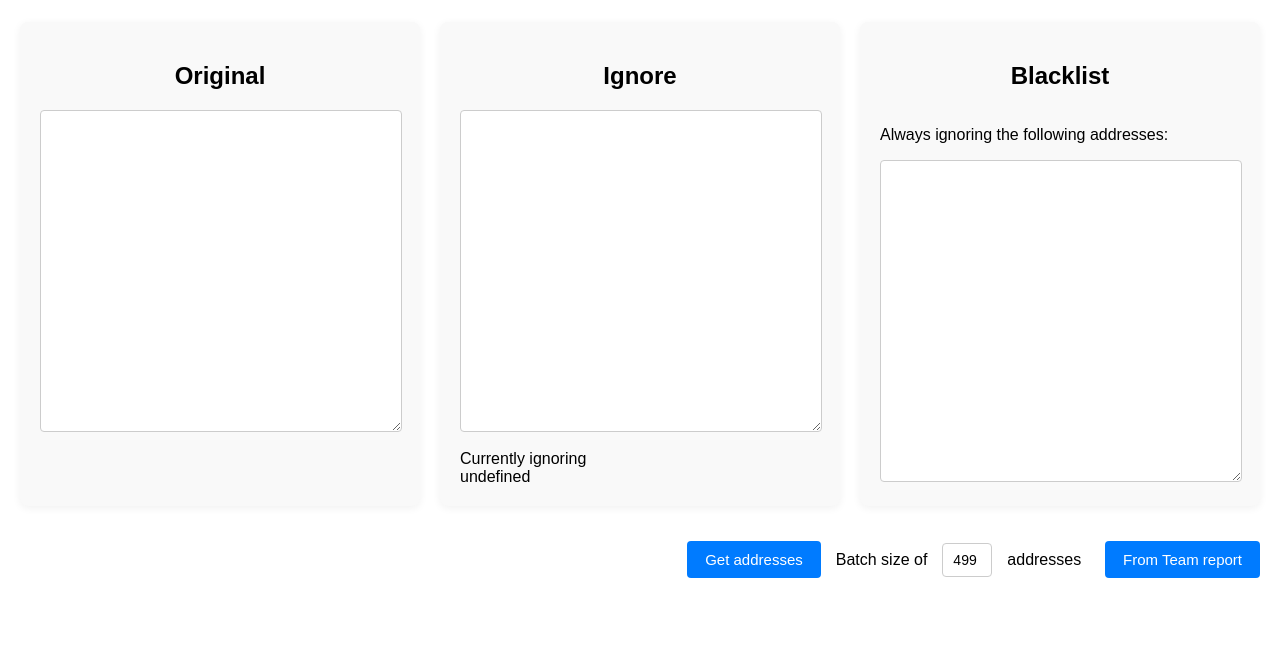
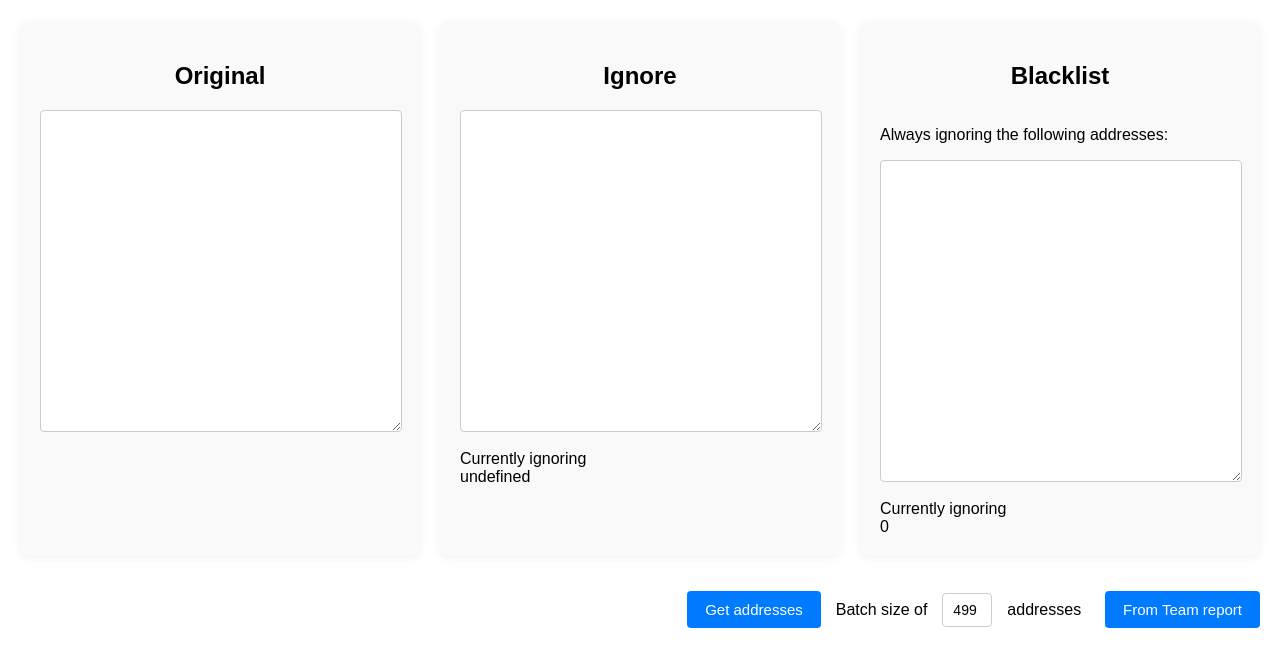
Before and after one commit to jofaval/mail-spammer-list, a plain HTML site: page index.html in a window 1280 px wide. Shown: the part 61-728 px from the top of the page. Drawn offline with Linux system fonts and the light colour scheme.

Commit message:
feat(blacklist): add count

```diff
--- a/index.html
+++ b/index.html
@@ -45,6 +45,14 @@
         <p>Always ignoring the following addresses:</p>
 
         <textarea name="blacklist" id="blacklist"></textarea>
+
+        <br />
+
+        Currently ignoring &nbsp;<span
+          class="ignoring-emails-count"
+          id="ignoring-emails-count"
+          >0</span
+        >
       </div>
     </main>
 
--- a/main.js
+++ b/main.js
@@ -22,6 +22,7 @@ const blacklistTextarea = document.getElementById("blacklist");
 const blacklistEmailsCount = document.getElementById("blacklist-emails-count");
 
 function onBlacklistValueChange(text) {
+  blacklistEmailsCount.innerHTML = text?.split("\n").length;
   localStorage.setItem("blacklistAddresses", text);
 }
 
```
